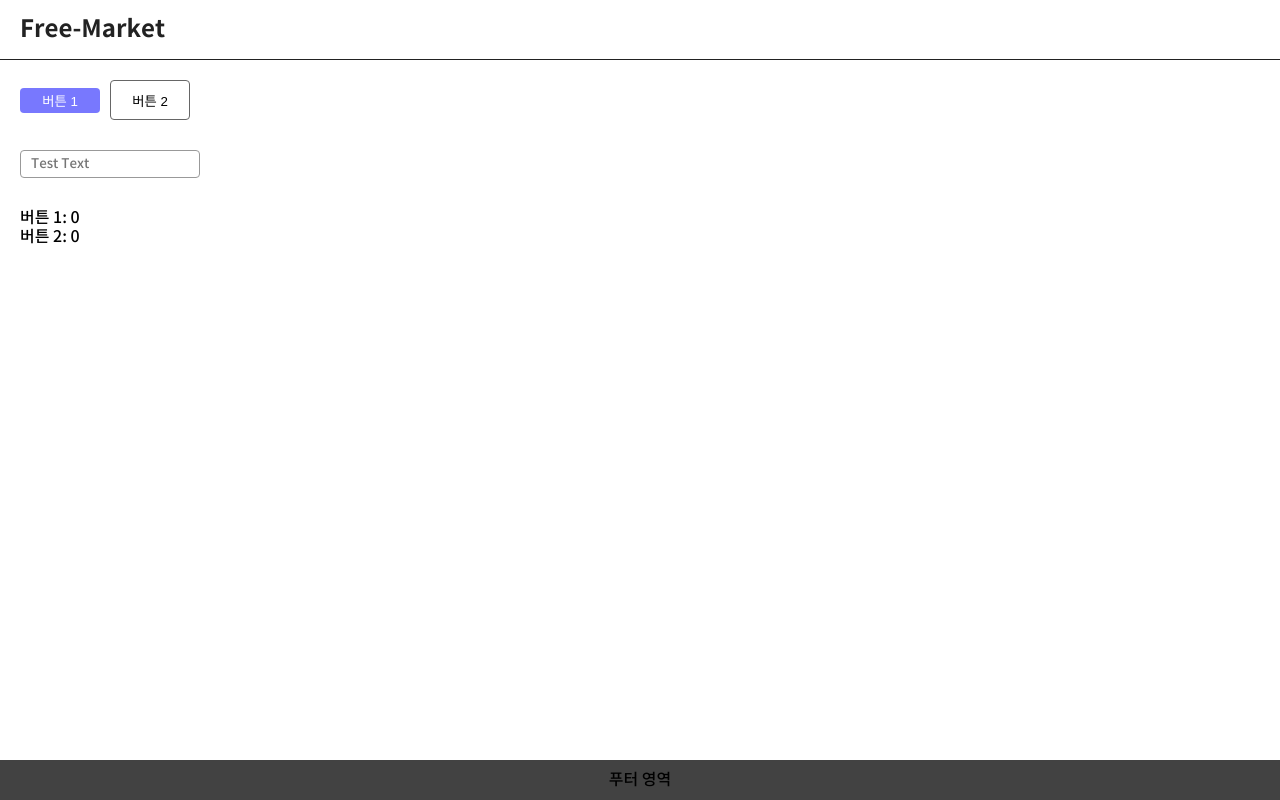
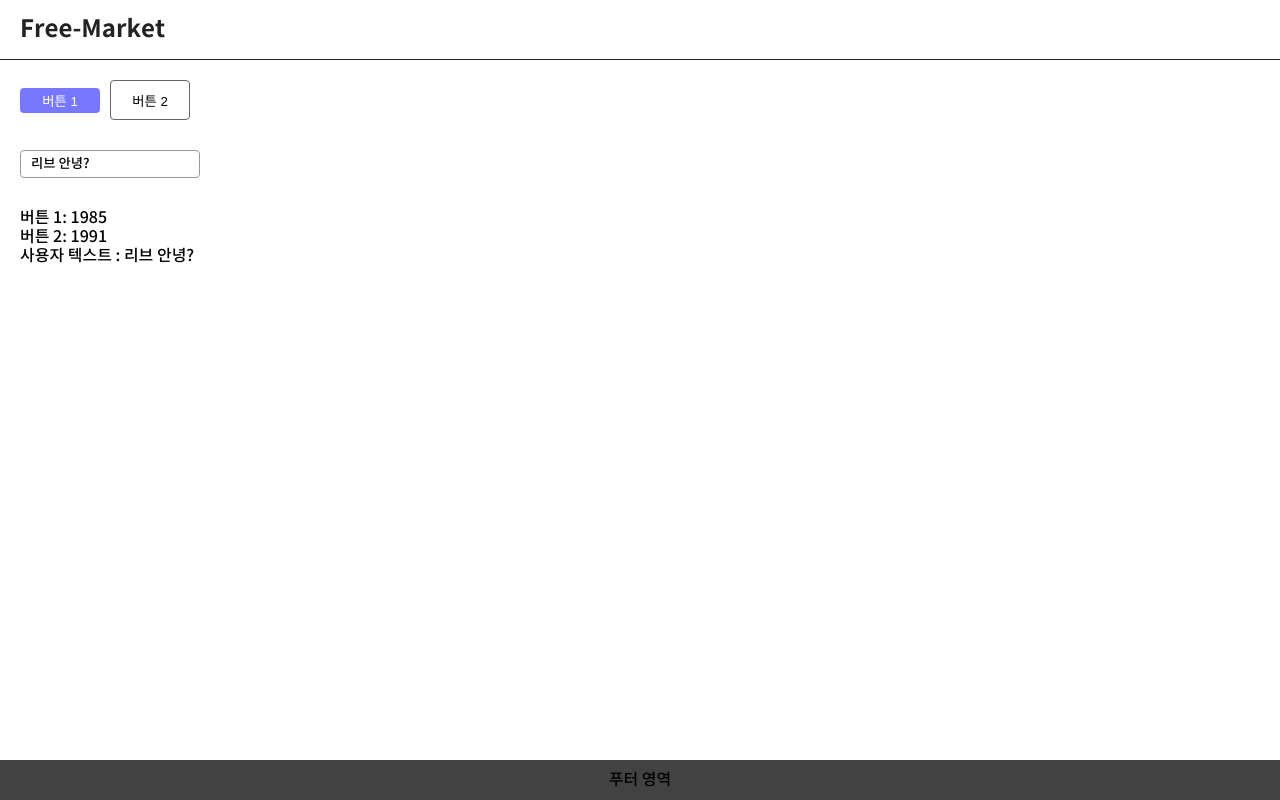
Before and after one commit to seohyun8592/free_market, a Next.js app: page / in a window 1280 px wide. Built offline with nearby package versions, Linux system fonts and the light colour scheme.

Commit message:
리브 안녕?

```diff
--- a/src/components/ComponentsGuide.tsx
+++ b/src/components/ComponentsGuide.tsx
@@ -4,9 +4,9 @@ import BaseButton from "./base/Button/Button";
 import BaseInput from "./base/Form/Input";
 
 export default function ComponentsGuide() {
-  const [num, setNum] = useState(0);
-  const [num1, setNum1] = useState(0);
-  const [inputValue, setInputValue] = useState("");
+  const [num, setNum] = useState(1985);
+  const [num1, setNum1] = useState(1991);
+  const [inputValue, setInputValue] = useState("리브 안녕?");
   const increamentCount = () => {
     setNum((num) => num + 1);
     console.log("클릭");
@@ -48,6 +48,7 @@ export default function ComponentsGuide() {
 
       <p>버튼 1: {num}</p>
       <p>버튼 2: {num1}</p>
+      <p>사용자 텍스트 : {inputValue}</p>
     </>
   );
 }
```
